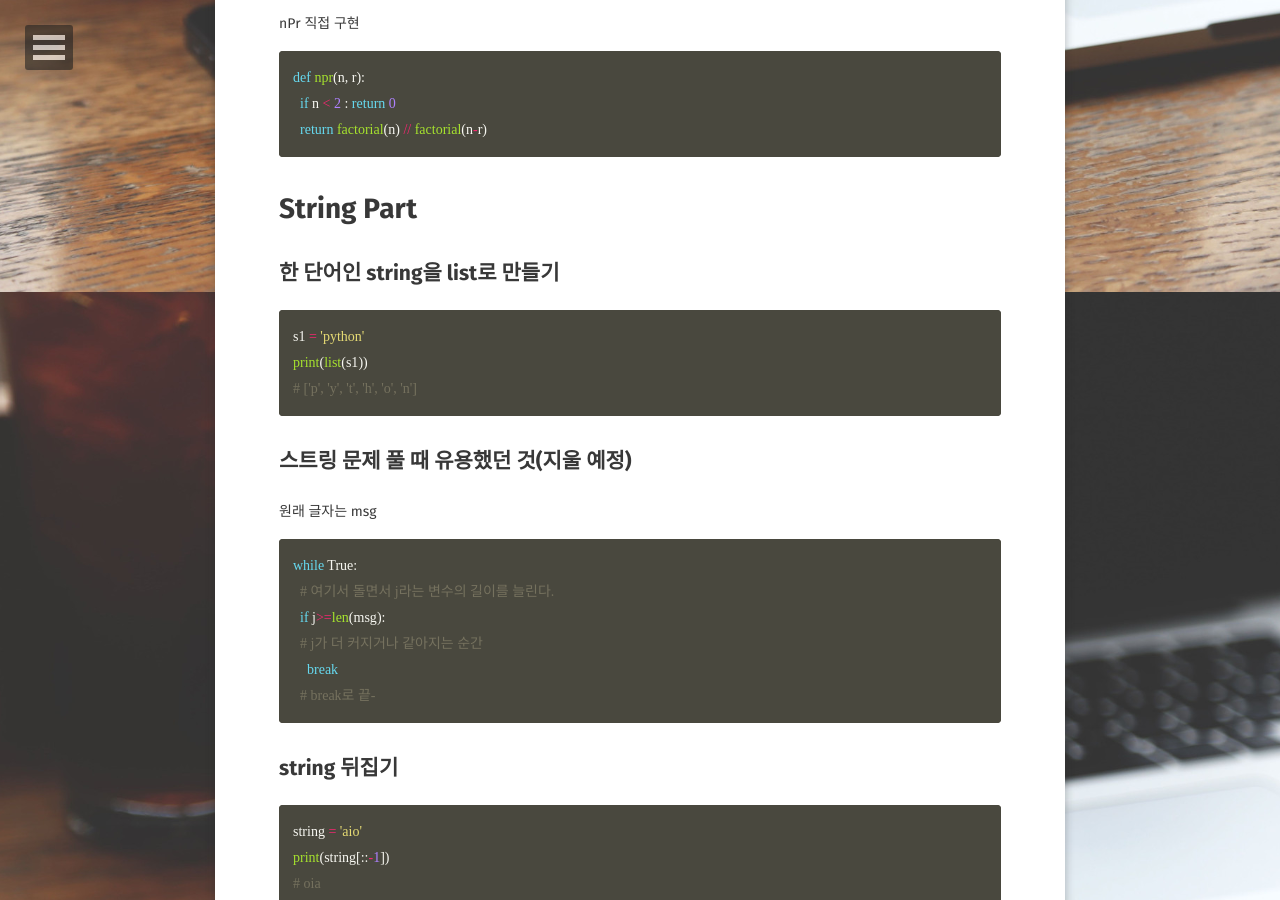
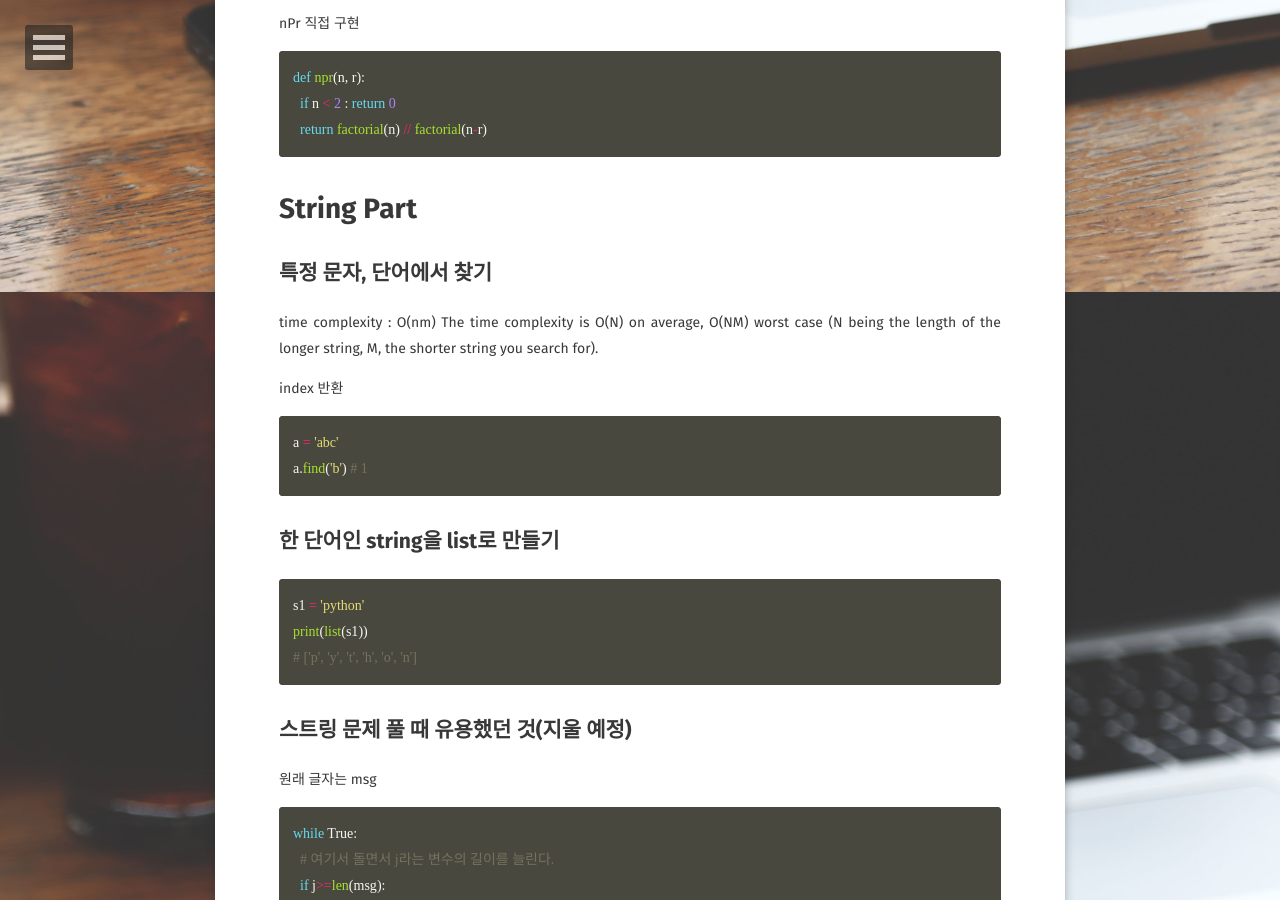
Before and after one commit to JoosJuliet/joosjuliet.github.io, a Jekyll site: the page built from _posts/2018-08-02-confusing_prblem_when_i_solved_algorithm_with_python.md, in a window 1280 px wide and 900 px high, scrolled down 5108 px. Built offline with Jekyll 4.4.1, drawn with Linux system fonts in a browser that asks for light colours; some web fonts are replaced.

Commit message:
파이선 꿀팁의 파일 이름 바꾸기

````diff
--- a/_posts/2018-08-02-confusing_prblem_when_i_solved_algorithm.md
+++ b/_posts/2018-08-02-confusing_prblem_when_i_solved_algorithm_with_python.md
@@ -137,6 +137,8 @@ print(ord('a'))
 ```
 
 
+
+
 # combinations nCr
 순서를 생각하지 않은 순열
 
@@ -205,6 +207,17 @@ def npr(n, r):
 
 
 # String Part
+
+## 특정 문자, 단어에서 찾기
+time complexity : O(nm)
+The time complexity is O(N) on average, O(NM) worst case (N being the length of the longer string, M, the shorter string you search for).
+
+index 반환
+
+``` python
+a = 'abc'
+a.find('b') # 1
+```
 
 ## 한 단어인 string을 list로 만들기
 
@@ -308,6 +321,9 @@ print(char)
 # ['h', 'e', 'l', 'l', 'o']
 ```
 
+
+
+
 -------
 참고 자료:
 https://wayhome25.github.io/
````
